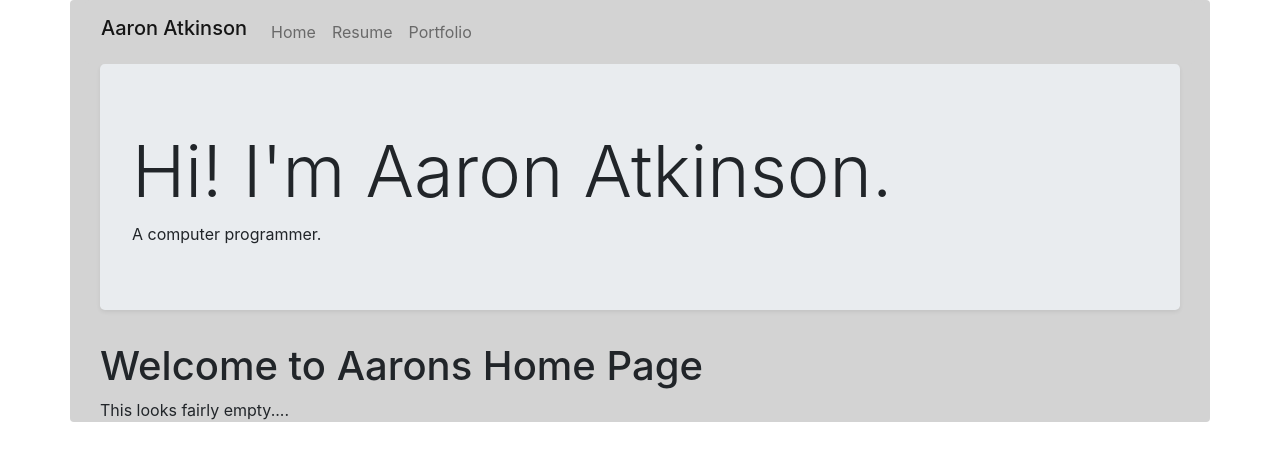
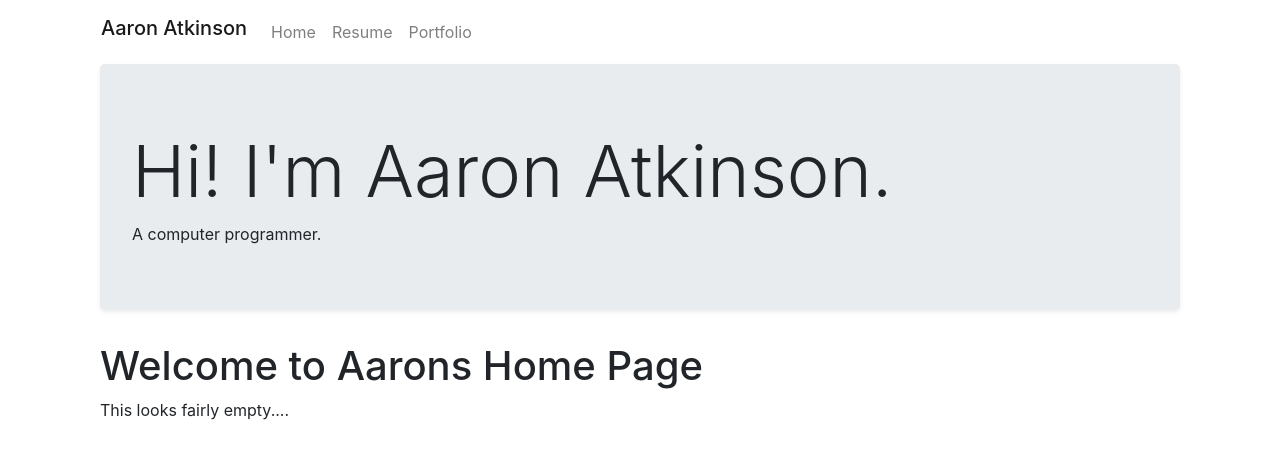
Before and after one commit to TripleA306/web-portfolio, a Vue app: page /resume in a window 1280 px wide. Shown: the top 460 px of the page. Built offline with nearby package versions, Linux system fonts and the light colour scheme.

Commit message:
Added CNAME

```diff
--- a/src/App.vue
+++ b/src/App.vue
@@ -72,7 +72,6 @@ export default {
 }
 .cool{
 
-    background-color: lightgrey;
     border-radius: 4px ;
 }
 
```
Also changed, not shown: src/CNAME.txt (added).
